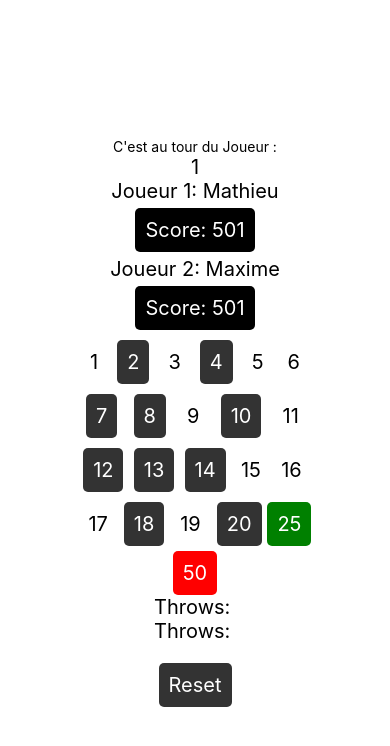
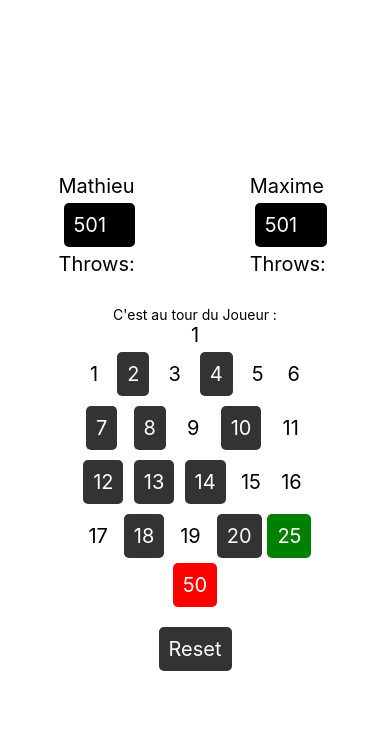
Before and after one commit to Claquettes/Flechettes, a React Native app in the folder pfff/: screen / in a window 390 px wide. Shown: the top 746 px of the page. Built offline with nearby package versions, Linux system fonts and the light colour scheme.

Commit message:
Player names and scores and throws are now in a flex container on top

```diff
--- a/pfff/App.js
+++ b/pfff/App.js
@@ -82,12 +82,22 @@ const DartScorekeeper = () => {
 
     return (
         <View style={styles.container}>
+            <View style={styles.playerContainer}>
+            <View style={styles.playerContainer1}>
+                <Text style={styles.text}>{player1Name}</Text>
+                <Text style={styles.score}>{score1}</Text>
+                <Text style={styles.text}>Throws: {throws1.join(', ')}</Text>
+            </View>
+            <View style={styles.playerContainer2}>
+                <Text style={styles.text}>{player2Name}</Text>
+                <Text style={styles.score}>{score2}</Text>
+                <Text style={styles.text}>Throws: {throws2.join(', ')}</Text>
+            </View>
+            </View>
             <Text>C'est au tour du Joueur :</Text>
             <Text style={styles.text}>{actualPlayer}</Text>
-            <Text style={styles.text}>Joueur 1: {player1Name}</Text>
-            <Text style={styles.score}>Score: {score1}</Text>
-            <Text style={styles.text}>Joueur 2: {player2Name}</Text>
-            <Text style={styles.score}>Score: {score2}</Text>
+
+
 
             <View style={styles.buttonContainer}>
 
@@ -159,8 +169,8 @@ const DartScorekeeper = () => {
                 </TouchableOpacity>
 
             </View>
-            <Text style={styles.text}>Throws: {throws1.join(', ')}</Text>
-            <Text style={styles.text}>Throws: {throws2.join(', ')}</Text>
+
+
             <TouchableOpacity style={styles.resetButton} onPress={reset}>
                 <Text style={styles.buttonText}>Reset</Text>
             </TouchableOpacity>
@@ -169,6 +179,14 @@ const DartScorekeeper = () => {
 }
 
 const styles = StyleSheet.create({
+    playerContainer: {
+        flexDirection: 'row',
+        justifyContent: 'space-between',
+        alignItems: 'center',
+        width: '70%',
+        marginBottom: 30,
+    },
+
     container: {
         flex: 1,
         alignItems: 'center',
```
Also changed, not shown: 1 other file (tests, documents, lock files or other folders).
